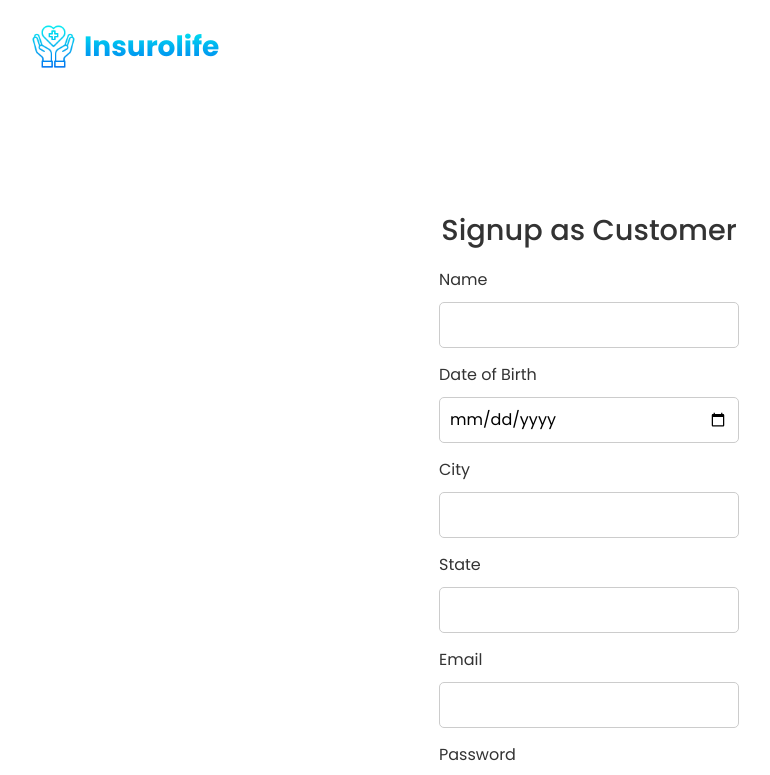
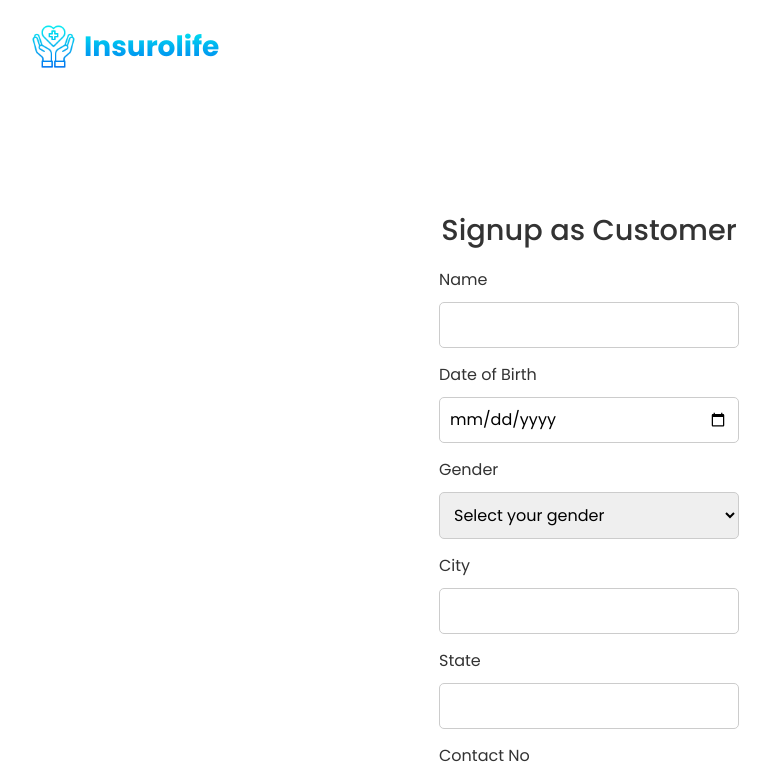
Before and after one commit to pankaj0695/InsuroLife, a React (Create React App) app: page /signup in a window 1280 px wide. Shown: the top 775 px of the page, without its empty margins (51-821 px from the left). Built offline with nearby package versions, Linux system fonts and the light colour scheme.

Commit message:
signup updated

```diff
--- a/package.json
+++ b/package.json
@@ -10,6 +10,7 @@
     "bootstrap": "^5.3.3",
     "react": "^18.3.1",
     "react-dom": "^18.3.1",
+    "react-phone-input-2": "^2.15.1",
     "react-router-dom": "^6.26.2",
     "react-scripts": "5.0.1",
     "web-vitals": "^2.1.4"
--- a/src/Components/LoginAndSignup/LoginAndSignupPage.css
+++ b/src/Components/LoginAndSignup/LoginAndSignupPage.css
@@ -33,7 +33,8 @@
 }
 
 .login-form input,
-.signup-form input {
+.signup-form input,
+.signup-form select {
   margin-bottom: 5px;
   padding: 10px;
   font-size: 1rem;
--- a/src/Components/LoginAndSignup/LoginPage.jsx
+++ b/src/Components/LoginAndSignup/LoginPage.jsx
@@ -134,8 +134,7 @@ const LoginPage = () => {
         >
           Signup here
         </span>
-      </p>{' '}
-      {/* Link to signup page */}
+      </p>
     </div>
   );
 };
--- a/src/Components/LoginAndSignup/SignupPage.jsx
+++ b/src/Components/LoginAndSignup/SignupPage.jsx
@@ -1,11 +1,15 @@
 import { useState } from 'react';
 import { useLocation, useNavigate } from 'react-router-dom';
+import PhoneInput from 'react-phone-input-2';
 
+import 'react-phone-input-2/lib/style.css';
 import './LoginAndSignupPage.css';
 
 const SignupPage = () => {
   const [name, setName] = useState('');
   const [dob, setDob] = useState('');
+  const [gender, setGender] = useState('');
+  const [contactNo, setContactNo] = useState('');
   const [city, setCity] = useState('');
   const [state, setState] = useState('');
   const [email, setEmail] = useState('');
@@ -21,6 +25,7 @@ const SignupPage = () => {
     if (
       !name ||
       name.trim().length === 0 ||
+      !contactNo ||
       !email ||
       !email.includes('@') ||
       !password ||
@@ -34,6 +39,7 @@ const SignupPage = () => {
     switch (role) {
       case 'customer':
         if (
+          !gender ||
           !dob ||
           dob.trim().length === 0 ||
           !city ||
@@ -45,9 +51,11 @@ const SignupPage = () => {
 
         userData = {
           name,
+          gender,
           dob,
           city: city.toLowerCase(),
           state: state.toLowerCase(),
+          contactNo,
           email,
           password,
         };
@@ -65,7 +73,6 @@ const SignupPage = () => {
         resData = await response.json();
         localStorage.setItem('auth-token', resData.token);
         window.location.replace('/');
-        // console.log(resData.user);
 
         break;
 
@@ -80,6 +87,7 @@ const SignupPage = () => {
 
         userData = {
           hospital_name: name.toLowerCase(),
+          contactNo,
           city: city.toLowerCase(),
           state: state.toLowerCase(),
           email,
@@ -106,6 +114,7 @@ const SignupPage = () => {
       case 'company':
         userData = {
           company_name: name.toLowerCase(),
+          contactNo,
           email,
           password,
         };
@@ -174,6 +183,22 @@ const SignupPage = () => {
                 setDob(e.target.value);
               }}
             />
+            <label htmlFor='gender'>Gender</label>
+            <select
+              id='gender'
+              value={gender}
+              onChange={e => {
+                setGender(e.target.value);
+              }}
+              required
+            >
+              <option value='' disabled>
+                Select your gender
+              </option>
+              <option value='male'>Male</option>
+              <option value='female'>Female</option>
+              <option value='other'>Other</option>
+            </select>
           </>
         )}
 
@@ -204,7 +229,14 @@ const SignupPage = () => {
             />
           </>
         )}
-
+        <label htmlFor='contact-no'>Contact No</label>
+        <PhoneInput
+          country={'in'}
+          enableSearch={true}
+          disableDropdown={false}
+          value={contactNo}
+          onChange={phone => setContactNo(phone)}
+        />
         <label htmlFor='email'>Email</label>
         <input
           type='email'
@@ -254,8 +286,7 @@ const SignupPage = () => {
         >
           Login here
         </span>
-      </p>{' '}
-      {/* Link to login page */}
+      </p>
     </div>
   );
 };
```
Also changed, not shown: 1 other file (tests, documents, lock files or other folders).
